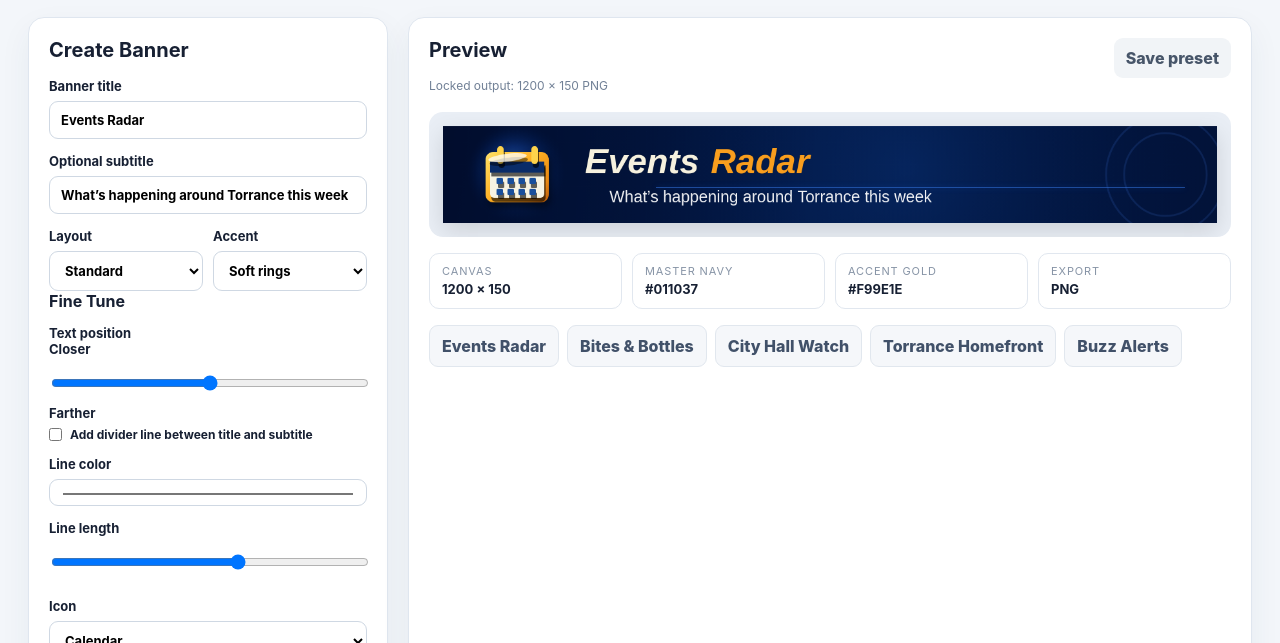
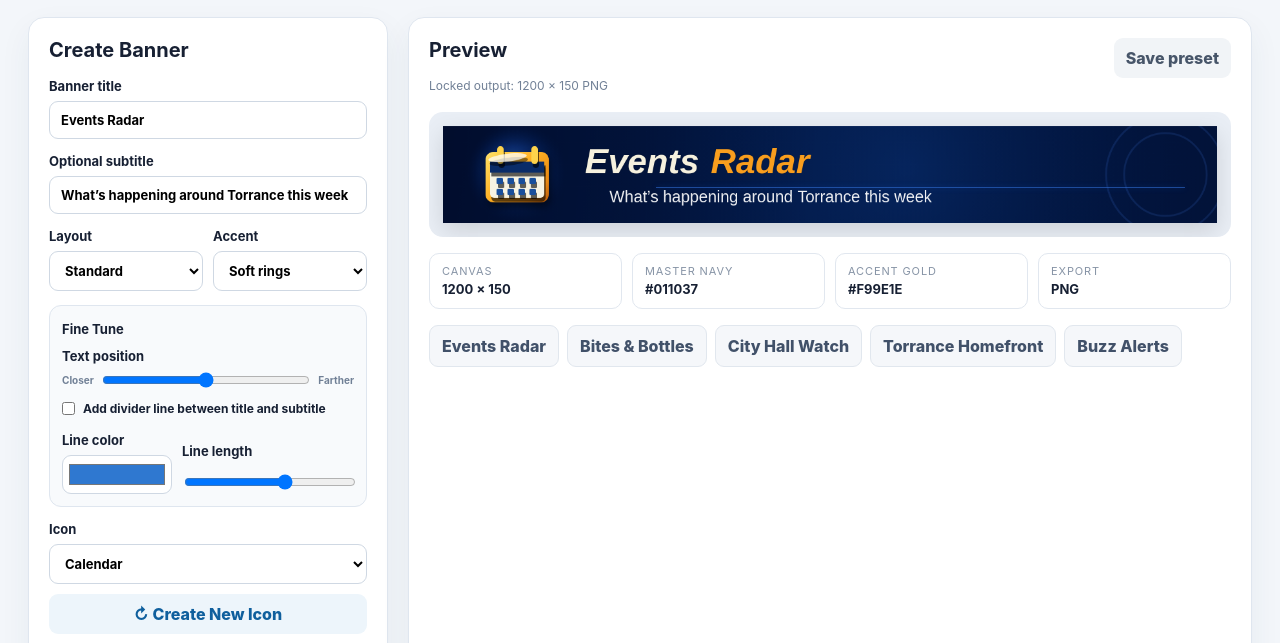
Before and after one commit to bookedbot/torrance-buzz-banner-builder, a website: page public/index.html in a window 1280 px wide. Shown: the part 123-766 px from the top of the page. Drawn offline with Linux system fonts and the light colour scheme.

Commit message:
Style text position and divider controls

```diff
--- a/public/styles.css
+++ b/public/styles.css
@@ -321,3 +321,43 @@
   width:100%;
   margin-top:8px;
 }
+
+.fine-tune-box{
+  margin-top:14px;
+  padding:12px;
+  border:1px solid #dfe6ef;
+  border-radius:12px;
+  background:#f8fafc;
+}
+.fine-tune-box>strong{font-size:13px}
+.range-control{margin-top:10px}
+.range-row{
+  display:grid;
+  grid-template-columns:auto 1fr auto;
+  gap:8px;
+  align-items:center;
+  margin-top:7px;
+}
+.range-row input[type="range"]{margin:0;padding:0}
+.range-end{
+  font-size:10px;
+  font-weight:700;
+  color:#718096;
+}
+.divider-toggle{margin-top:12px}
+.divider-controls{
+  display:grid;
+  grid-template-columns:110px 1fr;
+  gap:10px;
+  align-items:end;
+}
+.divider-controls label{margin-top:10px}
+.divider-controls input[type="color"]{
+  height:39px;
+  padding:4px;
+  cursor:pointer;
+}
+.divider-controls input[type="range"]{
+  padding:0;
+  margin-top:14px;
+}
```
